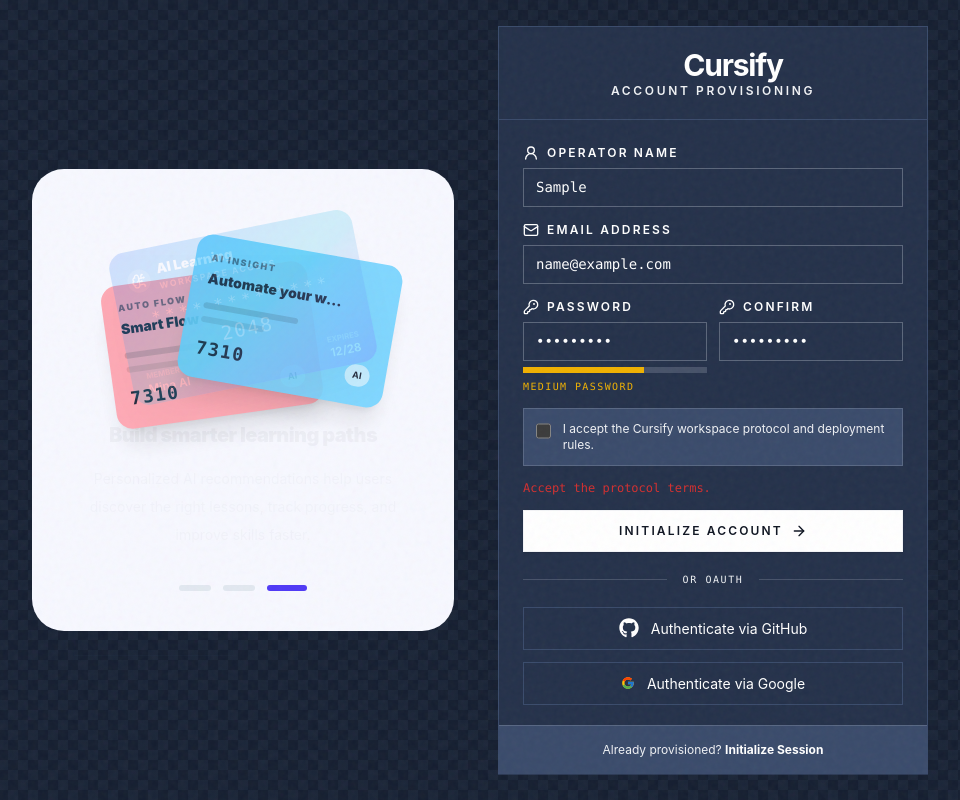
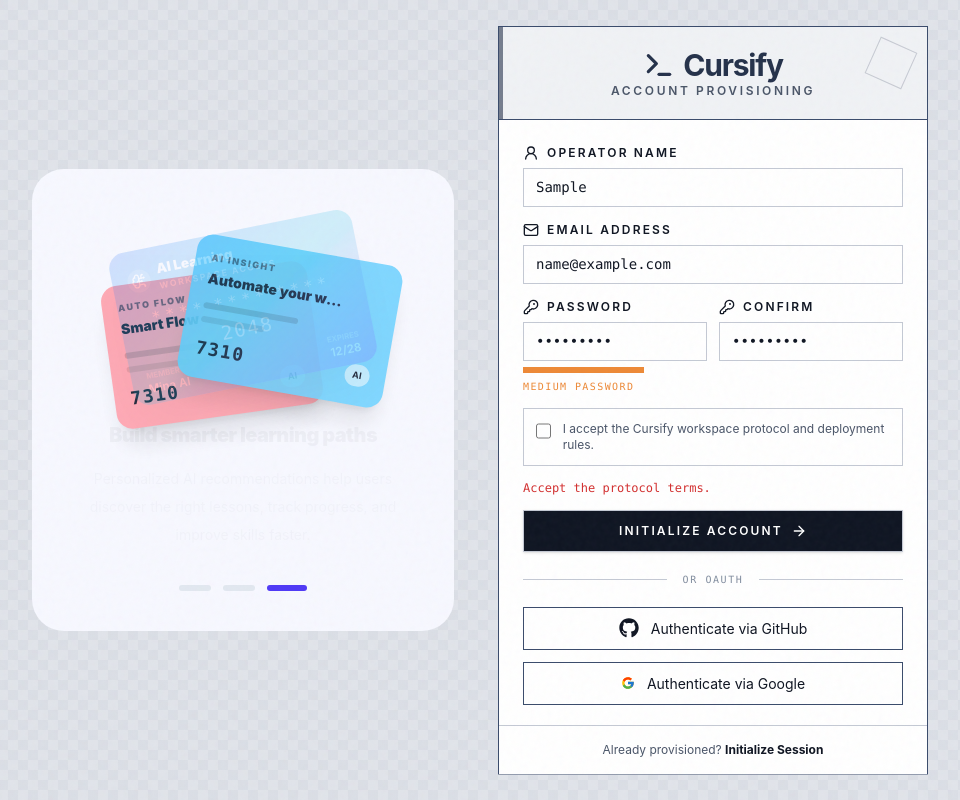
Before and after one commit to Cursify-inc/Cursify-WebApp, a Next.js app: page /signup in a window 1280 px wide. Both pictures are taken after typing "Sample", "name@example.com", "Sample123", "Sample123" into the empty fields and a click on the button "INITIALIZE ACCOUNT". Shown: the whole page, without its empty margins (172-1132 px from the left). Built offline with nearby package versions, Linux system fonts and the light colour scheme.

Commit message:
fix: use theme tokens on auth pages

```diff
--- a/components/auth/auth-shell.tsx
+++ b/components/auth/auth-shell.tsx
@@ -3,8 +3,6 @@
 import { AnimatePresence, motion } from "framer-motion";
 import { Terminal } from "lucide-react";
 import { ReactNode } from "react";
-import { GeometricBackground } from "./geometric-background";
-
 export function AuthShell({
   mode,
   children,
@@ -18,7 +16,7 @@
 
   return (
     <main className="auth-page-background relative flex min-h-screen items-center justify-center overflow-hidden p-4 md:p-6">
-      <GeometricBackground />
+      {/* <GeometricBackground /> */}
 
       <div
         className={`relative z-10 mx-auto grid w-full items-center gap-5 ${
--- a/components/auth/login-form.tsx
+++ b/components/auth/login-form.tsx
@@ -60,7 +60,7 @@
               <KeyRound className="h-4 w-4" /> Security Token
             </label>
             <button
-              className="text-xs font-semibold uppercase tracking-[0.12em] text-surface-tint hover:text-primary hover:underline"
+              className="text-xs font-semibold uppercase tracking-[0.12em] text-text-tertiary hover:text-primary hover:underline"
               type="button"
             >
               Reset Token?
@@ -100,16 +100,16 @@
       )}
 
       <div className="flex items-center py-1">
-        <div className="h-px flex-1 bg-outline-variant" />
-        <span className="mx-4 font-mono text-[10px] uppercase tracking-[0.16em] text-on-surface-variant">
+        <div className="h-px flex-1 bg-border" />
+        <span className="mx-4 font-mono text-[10px] uppercase tracking-[0.16em] text-text-tertiary">
           OR OAUTH
         </span>
-        <div className="h-px flex-1 bg-outline-variant" />
+        <div className="h-px flex-1 bg-border" />
       </div>
 
       <OAuthButtons />
 
-      <footer className="-mx-6 -mb-6 border-t border-outline-variant bg-surface-container-low p-4 text-center text-xs text-on-surface-variant">
+      <footer className="-mx-6 -mb-6 border-t border-border bg-background-surface p-4 text-center text-xs text-text-secondary">
         New to Cursify?{" "}
         <Link href="/signup" className="font-bold text-primary hover:underline">
           Initialize Account
--- a/components/auth/signup-form.tsx
+++ b/components/auth/signup-form.tsx
@@ -35,8 +35,8 @@
     return {
       label: "Medium password",
       width: "66%",
-      className: "bg-yellow-500",
-      textClassName: "text-yellow-500",
+      className: "bg-warning",
+      textClassName: "text-warning",
     };
   }
 
@@ -136,7 +136,7 @@
 
             {passwordStrength && (
               <div className="space-y-1.5">
-                <div className="h-1.5 w-full overflow-hidden bg-outline-variant">
+                <div className="h-1.5 w-full overflow-hidden bg-background-elevated">
                   <div
                     className={`h-full transition-all duration-300 ${passwordStrength.className}`}
                     style={{ width: passwordStrength.width }}
@@ -179,9 +179,9 @@
           </div>
         </div>
 
-        <label className="flex items-start gap-3 border border-outline-variant bg-surface-container-low p-3 text-xs text-on-surface-variant">
+        <label className="flex items-start gap-3 border border-border bg-background-surface p-3 text-xs text-text-secondary">
           <input
-            className="mt-0.5 h-4 w-4 rounded-none accent-primary-container"
+            className="mt-0.5 h-4 w-4 rounded-none accent-text-primary"
             type="checkbox"
             {...form.register("terms")}
           />
@@ -218,20 +218,20 @@
       )}
 
       <div className="flex items-center">
-        <div className="h-px flex-1 bg-outline-variant" />
+        <div className="h-px flex-1 bg-border" />
 
-        <span className="mx-4 font-mono text-[10px] uppercase tracking-[0.16em] text-on-surface-variant">
+        <span className="mx-4 font-mono text-[10px] uppercase tracking-[0.16em] text-text-tertiary">
           OR OAUTH
         </span>
 
-        <div className="h-px flex-1 bg-outline-variant" />
+        <div className="h-px flex-1 bg-border" />
       </div>
 
       <OAuthButtons />
 
-      <footer className="-mx-6 -mb-6 border-t border-outline-variant bg-surface-container-low p-4 text-center text-xs text-on-surface-variant">
+      <footer className="-mx-6 -mb-6 border-t border-border bg-background-surface p-4 text-center text-xs text-text-secondary">
         Already provisioned?{" "}
-        <Link href="/login" className="font-bold text-primary hover:underline">
+        <Link href="/login" className="font-bold text-text-primary hover:underline">
           Initialize Session
         </Link>
       </footer>
--- a/components/providers/theme-provider.tsx
+++ b/components/providers/theme-provider.tsx
@@ -11,8 +11,8 @@
     return (
         <NextThemesProvider
             attribute="class"
-            defaultTheme="dark"
-            enableSystem={false}
+            defaultTheme="system"
+            enableSystem
             disableTransitionOnChange={false}
         >
             {children}
```
